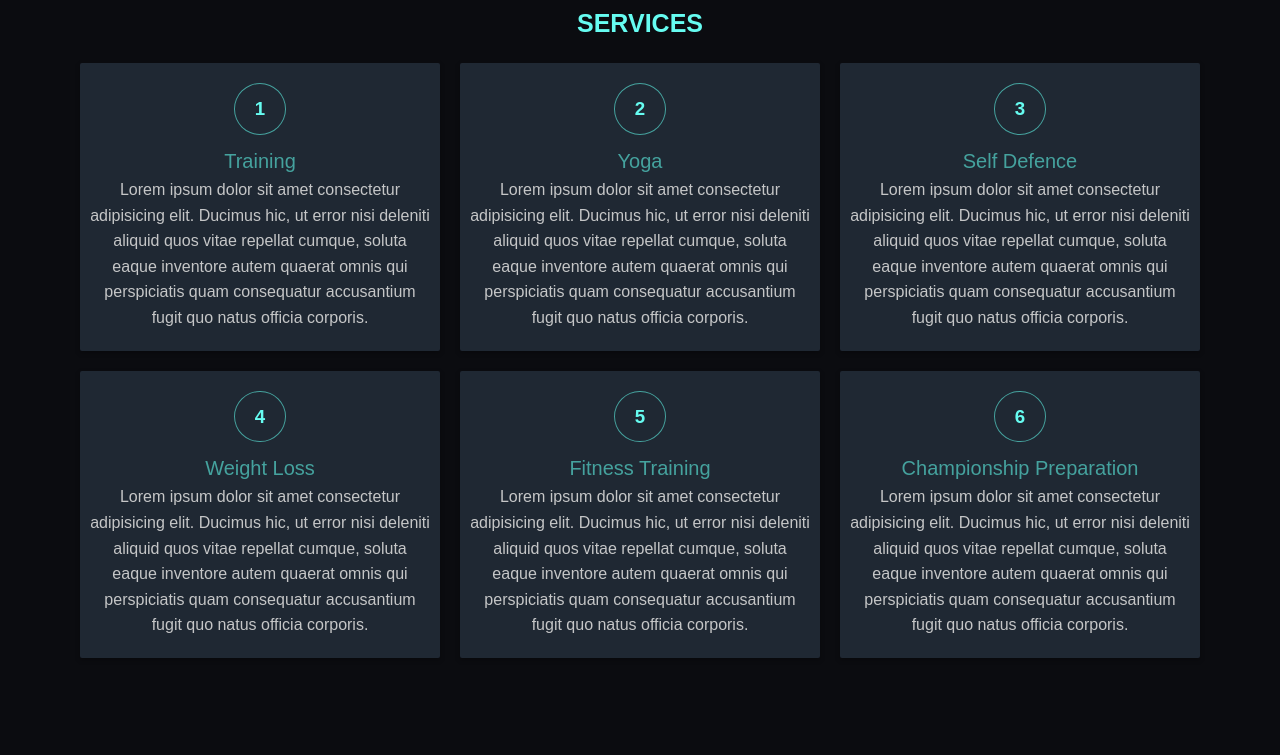
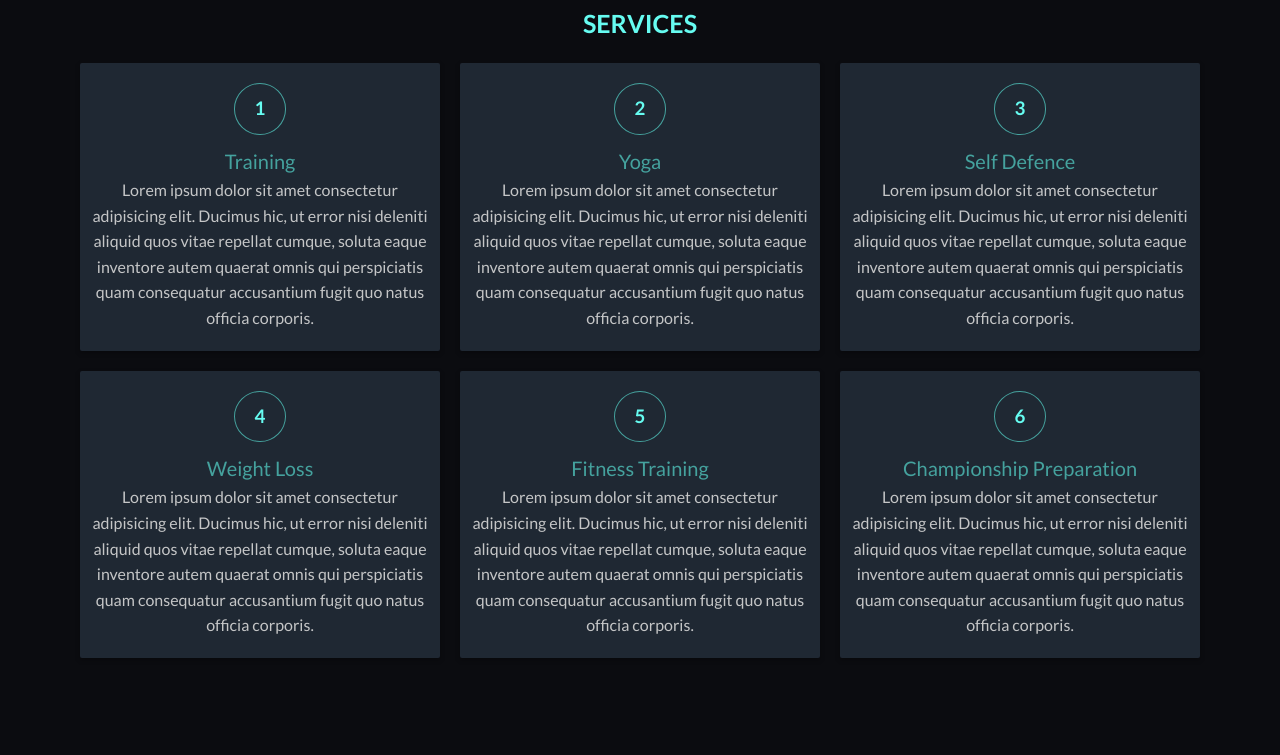
Before and after one commit to zerobug110/flex_gym, a website: page index.html in a window 1280 px wide. Shown: the part 1397-2152 px from the top of the page. Drawn offline with Linux system fonts and the light colour scheme.

Commit message:
embeded google font family

```diff
--- a/index.html
+++ b/index.html
@@ -5,6 +5,7 @@
     <meta name="viewport" content="width=device-width, initial-scale=1.0">
     <link rel="stylesheet" href="styles/style.css">
     <link rel="shortcut icon" href="images/flex-gym.png" type="image/x-icon">
+    <link href="https://fonts.googleapis.com/css2?family=Lato:ital,wght@0,100;0,300;0,400;0,700;1,100&display=swap" rel="stylesheet">
     <title>Flex Gym</title>
 </head>
 <body class="container">
--- a/sass/base/base.scss
+++ b/sass/base/base.scss
@@ -7,7 +7,7 @@
 
 html {
     font-size:62.5%; // converted px to rem which is 10px / 16px = 62.5%.. i.e 1rem = 10px
-    font-family: sans-serif;
+    font-family: 'Lato', sans-serif;
     box-sizing: inherit;
 }
 
--- a/sass/layouts/service.scss
+++ b/sass/layouts/service.scss
@@ -21,7 +21,7 @@
             color: $secondary-color;
             text-transform: capitalize;
             font-size: 2rem;
-            font-weight: 300;
+            font-weight: 400;
         }
 
         &--no {
```
Also changed, not shown: styles/style.css.
